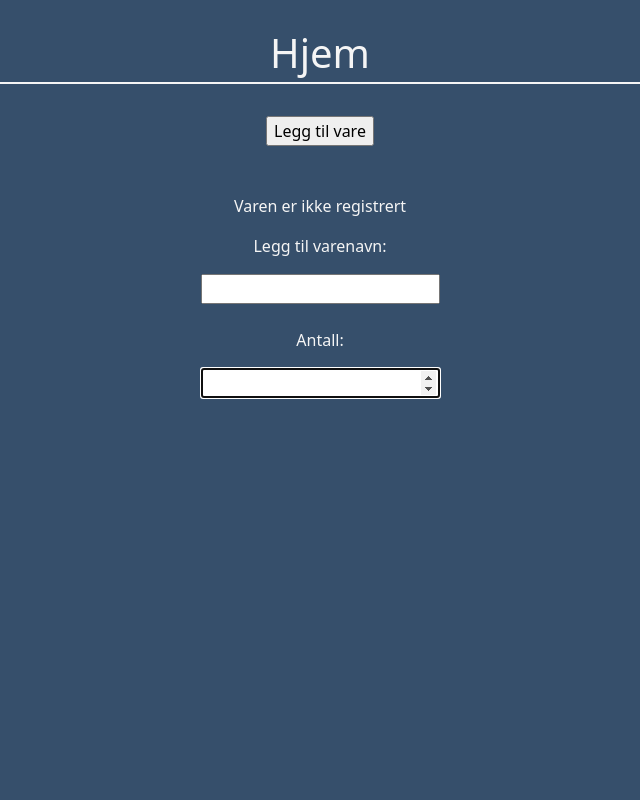
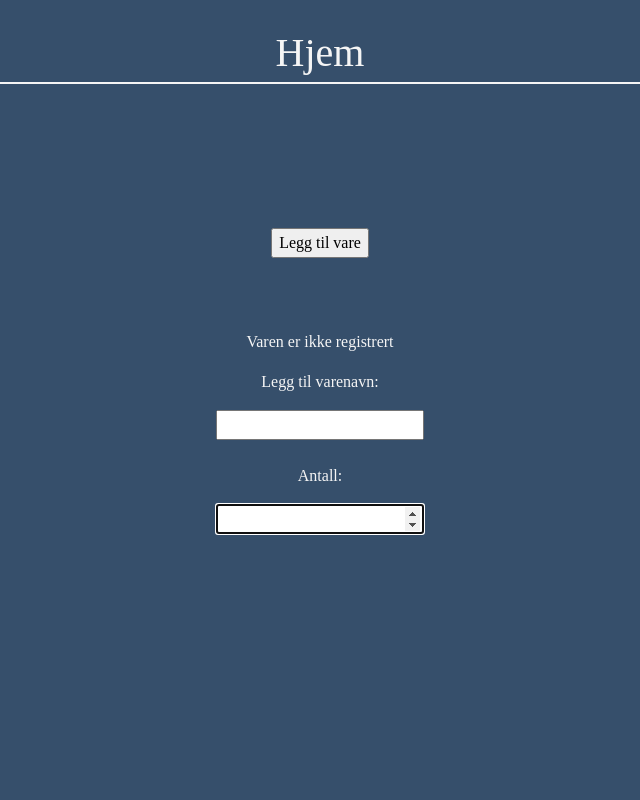
Before and after one commit to SindreVatnaland/Prosjekt, a Flask app: page /temp in a window 1280 px wide. Shown: the whole page, without its empty margins (320-960 px from the left). Run offline with Flask 2, Linux system fonts and the light colour scheme; parts of the project's set-up code (start-up, migrations or seed data) failed here and were passed over.

Commit message:
Fixed bug

```diff
--- a/Item Count/templates/add_item.html
+++ b/Item Count/templates/add_item.html
@@ -12,7 +12,7 @@
 <body>
 
     <form action="/add_item/{{ shelf }}&{{ code }}" method="post">
-        <input type="submit" value="Legg til vare">
+        <input type="submit" value="Legg til vare" style="margin-top: 10%;"><br/>
 
         <input type="hidden" name="shelf" value="{{shelf}}" /><br/>
 
--- a/Item Count/templates/layout.html
+++ b/Item Count/templates/layout.html
@@ -2,7 +2,13 @@
 <html lang="en">
 <link rel="icon" href="https://is5-ssl.mzstatic.com/image/thumb/Purple114/v4/8f/67/5a/8f675ade-4a6b-f808-d72d-f557d5c7ab47/source/256x256bb.jpg">
 <head>
-    <style>body{
+    <style>
+
+        *{
+            font-family: serif;
+        }
+
+        body{
             display: flex;
             height: 100vh;
             flex-wrap: wrap;
@@ -49,7 +55,6 @@
 
         #home:hover{
             background: #3FC1C9;
-            text-decoration: underline;
             color: #F5F5F5
         }
 
--- a/Item Count/templates/new.html
+++ b/Item Count/templates/new.html
@@ -30,7 +30,7 @@
        src='https://barcode.tec-it.com/barcode.ashx?data={{file[i][1]}}&code=EAN13'/>
         {% endif %}
 </div>
-        <p class="info" >{{file[i][1]}}</p>
+        <p class="info" >EAN: {{file[i][1]}}</p>
     <p class="info" style='text-align: center;'>Antall: {{file[i][3]}}</p>
         <form action="/remove_item" name="{{file[i][0]}}" method="post">
     <input type="submit" name="{{file[i][0]}}" value="Slett vare">
@@ -40,9 +40,10 @@
 </div>
 {%endfor%}
 <form action="/move_done" method="post">
-    <input type="submit" value="Ferdig">
+    <input type="submit" name={{ shelf }} value="Ferdig">
 
 </form>
+
 <p class="info" >
     Trykker du "Ferdig" har du ikke lenger<br/>
     mulighet til å legge til flere varer
--- a/Item Count/templates/overview.html
+++ b/Item Count/templates/overview.html
@@ -1,6 +1,5 @@
 {%  extends "layout.html" %}
 {%  block content %}
-<!DOCTYPE html>
 
 <html lang="en">
 <head>
--- a/Item Count/templates/view_shelf.html
+++ b/Item Count/templates/view_shelf.html
@@ -23,7 +23,7 @@
        src='https://barcode.tec-it.com/barcode.ashx?data={{file[i][1]}}&code=EAN13'/>
         {% endif %}
 </div>
-        <p class="info" >{{file[i][1]}}</p>
+        <p class="info" >EAN: {{file[i][1]}}</p>
     <p class="info" style='text-align: center;'>Antall: {{file[i][3]}}</p>
         <form action="/remove_item" name="{{file[i][0]}}" method="post">
 
```
